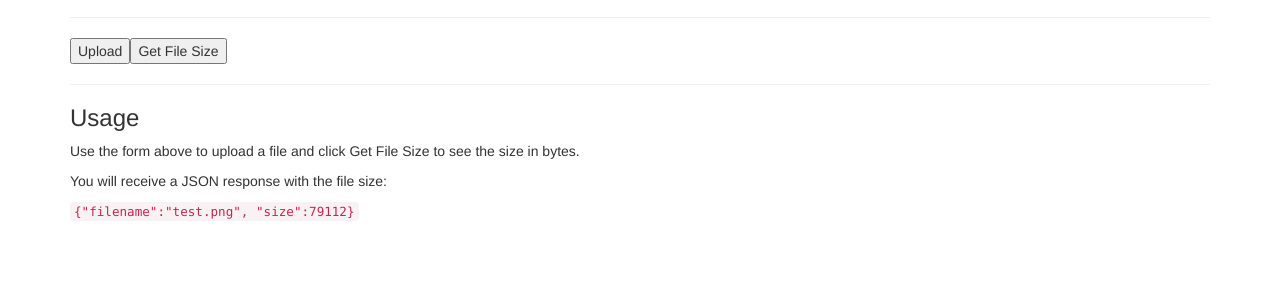
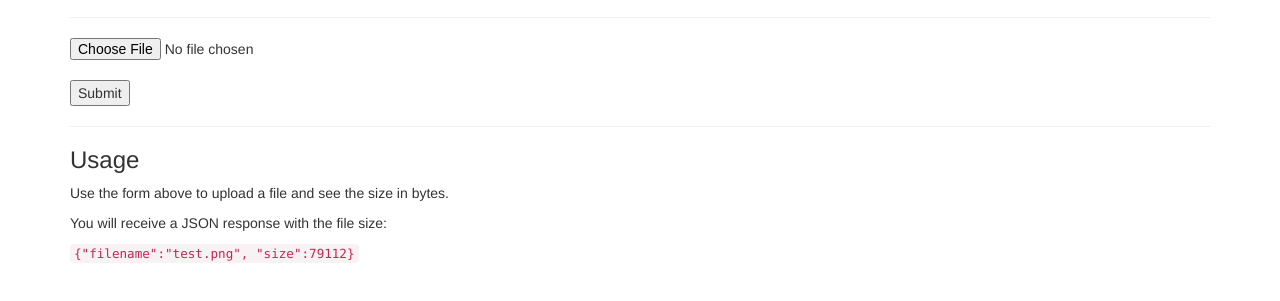
Before and after one commit to BenShelton/file-size, a website: page public/index.html in a window 1280 px wide. Shown: the part 63-364 px from the top of the page. Drawn offline with nearby package versions, Linux system fonts and the light colour scheme.

Commit message:
Working Version

```diff
--- a/package.json
+++ b/package.json
@@ -9,7 +9,8 @@
   "author": "",
   "license": "ISC",
   "dependencies": {
-    "express": "^4.14.1"
+    "express": "^4.14.1",
+    "multer": "^1.3.0"
   },
   "devDependencies": {},
   "repository": {
--- a/public/index.html
+++ b/public/index.html
@@ -12,10 +12,13 @@
   <div class="container">
     <h1>File Sizing Microservice</h1>
     <hr />
-    <button>Upload</button><button>Get File Size</button>
+    <form action="/filesize" method="post" enctype="multipart/form-data">
+      <input type="file" name="uploadFile" /> <br />
+      <input type="submit" value="Submit" />
+    </form>
     <hr />
     <h3>Usage</h3>
-    <p>Use the form above to upload a file and click Get File Size to see the size in bytes.</p>
+    <p>Use the form above to upload a file and see the size in bytes.</p>
     <p>You will receive a JSON response with the file size:</p>
     <p><code>{"filename":"test.png", "size":79112}</code></p>
   </div>
```
Also changed, not shown: server.js (+12 -1 lines).
